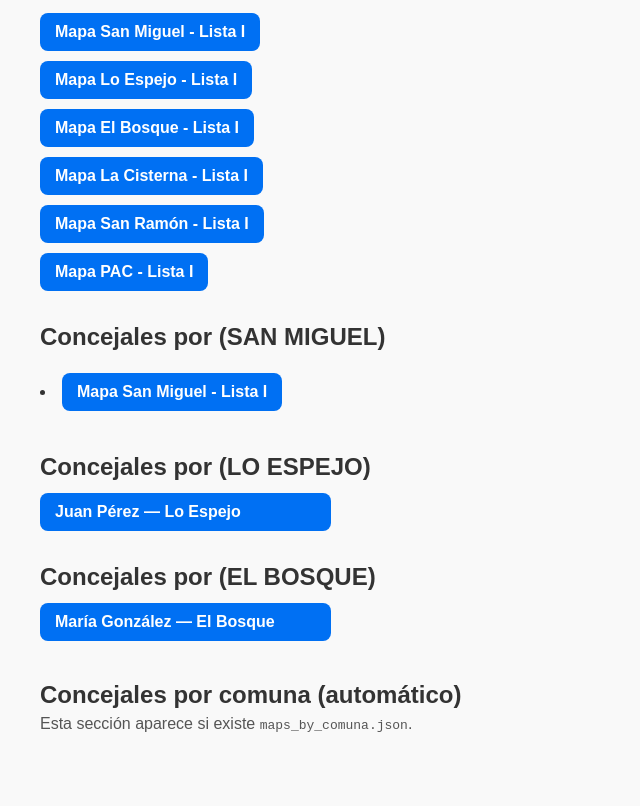
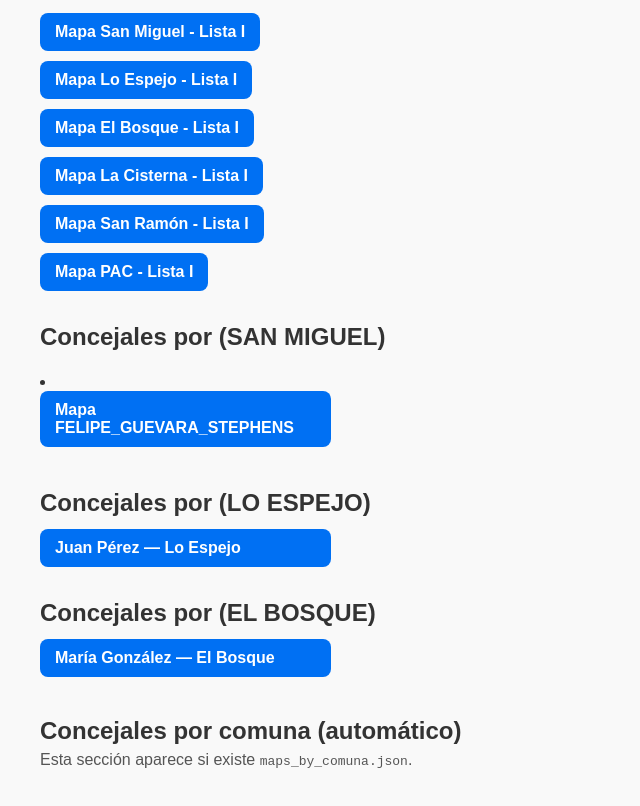
Before and after one commit to AlanAmolef/mapas_Alan_Amolef, a plain HTML site: page index.html in a window 1280 px wide. Shown: the part 114-920 px from the top of the page, without its empty margins (0-640 px from the left). Drawn offline with Linux system fonts and the light colour scheme; no server answers.

Commit message:
Update index.html

```diff
--- a/index.html
+++ b/index.html
@@ -54,7 +54,7 @@
   <h2>Concejales por (SAN MIGUEL)</h2>
   <div class="grid">
     <!-- Reemplaza/duplica estas líneas con tus archivos reales -->
-    <li><a class="btn" href="https://alanamolef.github.io/mapa-comunas-listas/mapa_SAN_MIGUEL_I.html" target="_blank">Mapa San Miguel - Lista I</a></li>
+    <li><a class="btn" href="https://alanamolef.github.io/mapa-comunas-listas/SAN_MIGUEL_FELIPE_GUEVARA_STEPHENS.html" target="_blank">Mapa FELIPE_GUEVARA_STEPHENS </a></li>
     <!-- Agrega más candidatos de SAN MIGUEL repitiendo <a class="btn"> -->
   </div>
 
```
